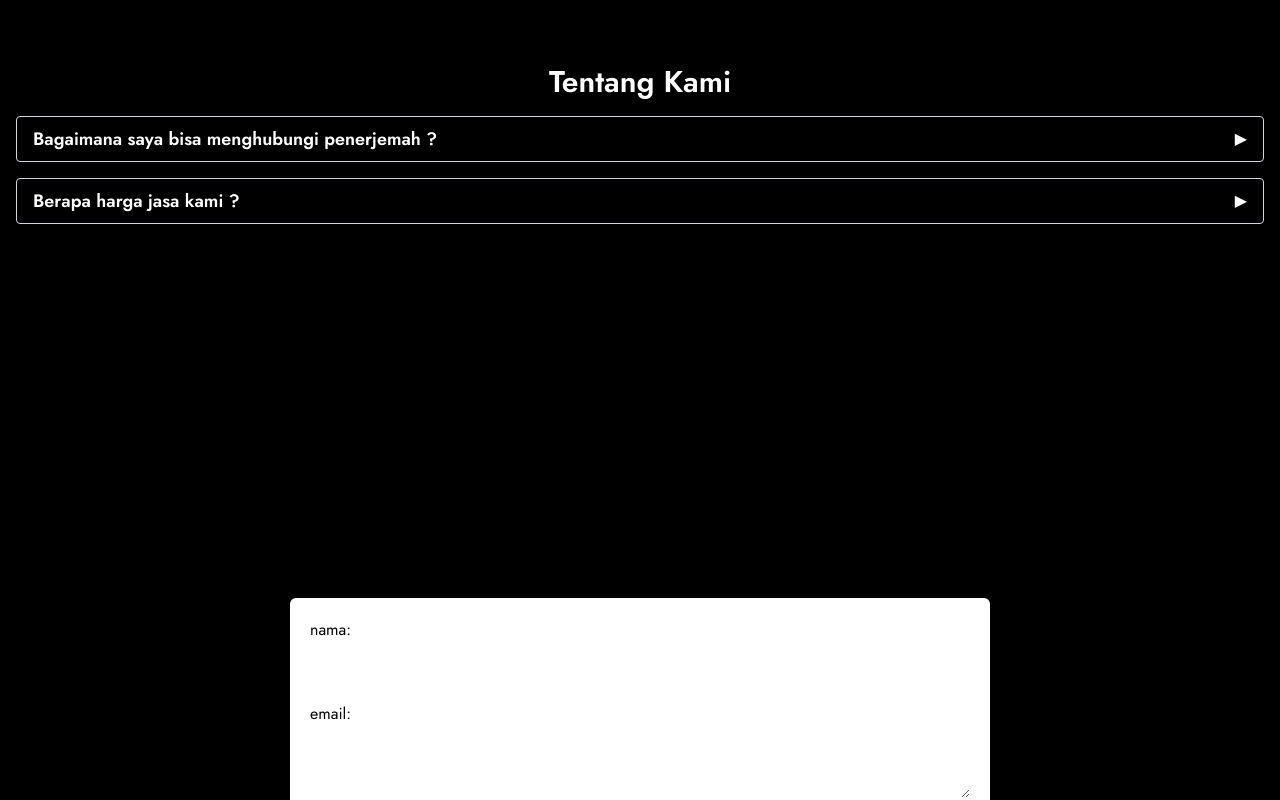
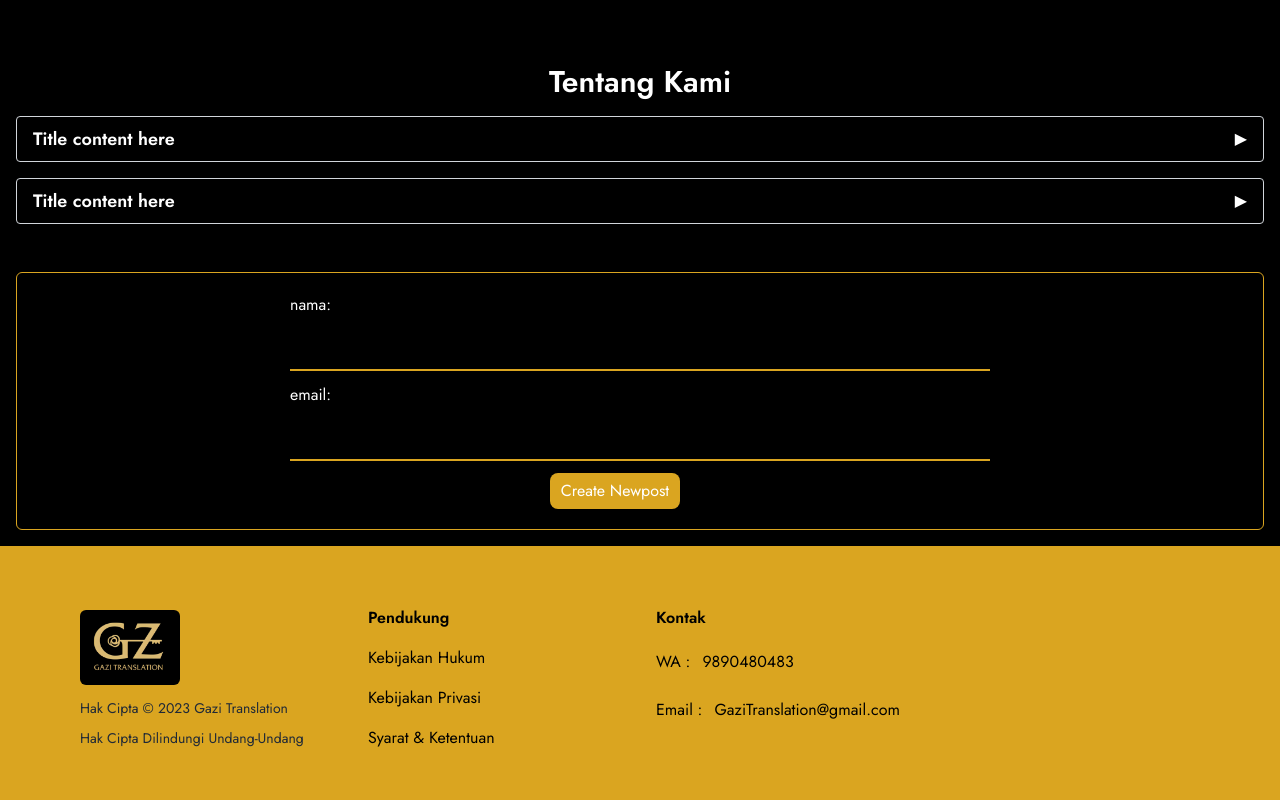
Before and after one commit to Luth-Badila/gazi-translation, a Next.js app: page / in a window 1280 px wide. Shown: the part 1380-2180 px from the top of the page. Built offline with nearby package versions, Linux system fonts and the light colour scheme; no server answers.

Commit message:
added form function but improper

```diff
--- a/src/app/components/Accordion/content1.jsx
+++ b/src/app/components/Accordion/content1.jsx
@@ -3,36 +3,7 @@
 export default function content1() {
   return (
     <div className="flex flex-col gap-3">
-      <div className="flex lg:flex-row flex-col gap-5">
-        <div>
-          <h1 className="font-bold text-md">Abstrak max(250 kata)</h1>
-          <p>Instan 24 jam - 40.000</p>
-        </div>
-        <div>
-          <h1 className="font-bold text-md">Artikel Kuliah (dari skripsi)</h1>
-          <p>Instan 24 jam - 45.000</p>
-          <p>Reguler 3 hari - 40.000</p>
-          <p>Standart 7 hari - 35.000</p>
-        </div>
-        <div>
-          <h1 className="font-bold text-md">Jurnal Lokal</h1>
-          <p>Instan 24 jam - 55.000 (standar dosen)</p>
-          <p>Reguler 3 hari - 45.000</p>
-        </div>
-        <div>
-          <h1 className="font-bold text-md">Jurnal Internasional</h1>
-          <p>Instan (24 jam) - 65.000</p>
-          <p>Reguler 3 hari - 55.000</p>
-        </div>
-        <div>
-          <h1 className="font-bold text-md">Proofread </h1>
-          <p>Reguler 3 hari - 30.000/lembar</p>
-        </div>
-      </div>
-      <div className="text-md">
-        <h1>Format penulisan: A4. Margin Normal. Font size 12. Max 500 kata per halaman.</h1>
-        <h1>NB: Semua Harga Bisa Berubah tergantung Tingkat Kesulitan.</h1>
-      </div>
+      <h1>Text content here</h1>
     </div>
   );
 }
--- a/src/app/components/Accordion/content2.jsx
+++ b/src/app/components/Accordion/content2.jsx
@@ -4,12 +4,9 @@ import Link from "next/link";
 export default function content2() {
   return (
     <div>
-      <h1>
-        Kamu bisa menulis catatan kepada penerjemah sebelum proses terjemahan dilakukan atau hubungi langsung tim kami.
-        <Link href="" className="text-blue-500 underline decoration-1">
-          klik disini
-        </Link>
-      </h1>
+      <Link href="" className="text-blue-500 underline decoration-1">
+        klik disini
+      </Link>
     </div>
   );
 }
--- a/src/app/components/Form.jsx
+++ b/src/app/components/Form.jsx
@@ -7,6 +7,7 @@ export default function Create() {
   const [nama, setNama] = useState("");
   const [email, setEmail] = useState("");
   const [formError, setFormError] = useState(null);
+  const [success, setSuccess] = useState(null);
 
   const handleSubmit = async (e) => {
     e.preventDefault();
@@ -20,9 +21,11 @@ export default function Create() {
 
     if (!data == !nama || !email) {
       setFormError("Isien lur");
+      setSuccess(null);
       return;
     } else {
       setFormError(null);
+      setSuccess("Berhasil dikirim!!!");
       setNama("");
       setEmail("");
       // router.push("/");
@@ -30,17 +33,18 @@ export default function Create() {
   };
 
   return (
-    <div className="mt-[60px] flex justify-center items-center h-screen lg:mx-0 mx-5 text-black">
-      <form onSubmit={handleSubmit} className="bg-white p-[20px] my-0 mx-auto w-[700px] rounded-md flex flex-col gap-3">
+    <div className="p-5 flex flex-col gap-3 border rounded-md border-[#daa520]">
+      <form onSubmit={handleSubmit} className="bg-transparentp-[20px] my-0 mx-auto w-[700px] rounded-md flex flex-col gap-3">
         <label htmlFor="nama">nama:</label>
-        <input type="text" id="nama" value={nama} onChange={(e) => setNama(e.target.value)} className="block w-[100%] border-solid border-grey p-[6px]" />
+        <input type="text" id="nama" value={nama} onChange={(e) => setNama(e.target.value)} className="py-2 px-0 w-full text-md text-white bg-black border-b-2 border-[#daa520] outline-none" required />
 
         <label htmlFor="email">email:</label>
-        <textarea type="text" id="email" value={email} onChange={(e) => setEmail(e.target.value)} className="block w-[100%] border-solid border-grey p-[6px]" />
+        <input type="email" id="email" value={email} onChange={(e) => setEmail(e.target.value)} className="py-2 px-0 w-full text-md text-white bg-black border-b-2 border-[#daa520] outline-none" required />
 
-        <button className="bg-black ml-[260px] text-white border-0 py-[6px] px-[4px] rounded-lg cursor-pointer w-[130px]">Create Newpost</button>
+        <button className="bg-[#daa520] ml-[260px] text-white border-0 py-[6px] px-[4px] rounded-lg cursor-pointer w-[130px]">Create Newpost</button>
 
-        {formError && <p className="text-black">{formError}</p>}
+        {formError && <p className="text-[#FF0000]">{formError}</p>}
+        {success && <p className="text-green-500">{success}</p>}
       </form>
     </div>
   );
--- a/src/app/page.js
+++ b/src/app/page.js
@@ -37,26 +37,24 @@ export default function Home() {
   ];
   const accordionData = [
     {
-      title: "Bagaimana saya bisa menghubungi penerjemah ?",
+      title: "Title content here",
       content: <Content2 />,
     },
     {
-      title: "Berapa harga jasa kami ?",
+      title: "Title content here",
       content: <Content1 />,
     },
   ];
   const tabs = [
     {
-      label: "Abstrak",
-      content: <p>Instan - Rp 40.000</p>,
+      label: "Title content here",
+      content: <p>Content here</p>,
     },
     {
-      label: "Artikel Kuliah (dari skripsi)",
+      label: "Title content here",
       content: (
         <div>
-          <p>Instan 24 jam - Rp 45.000</p>
-          <p>Reguler 3 hari - Rp 40.000</p>
-          <p>Standar 7 hari - Rp 35.000</p>
+          <p>Content here</p>
         </div>
       ),
     },
```
